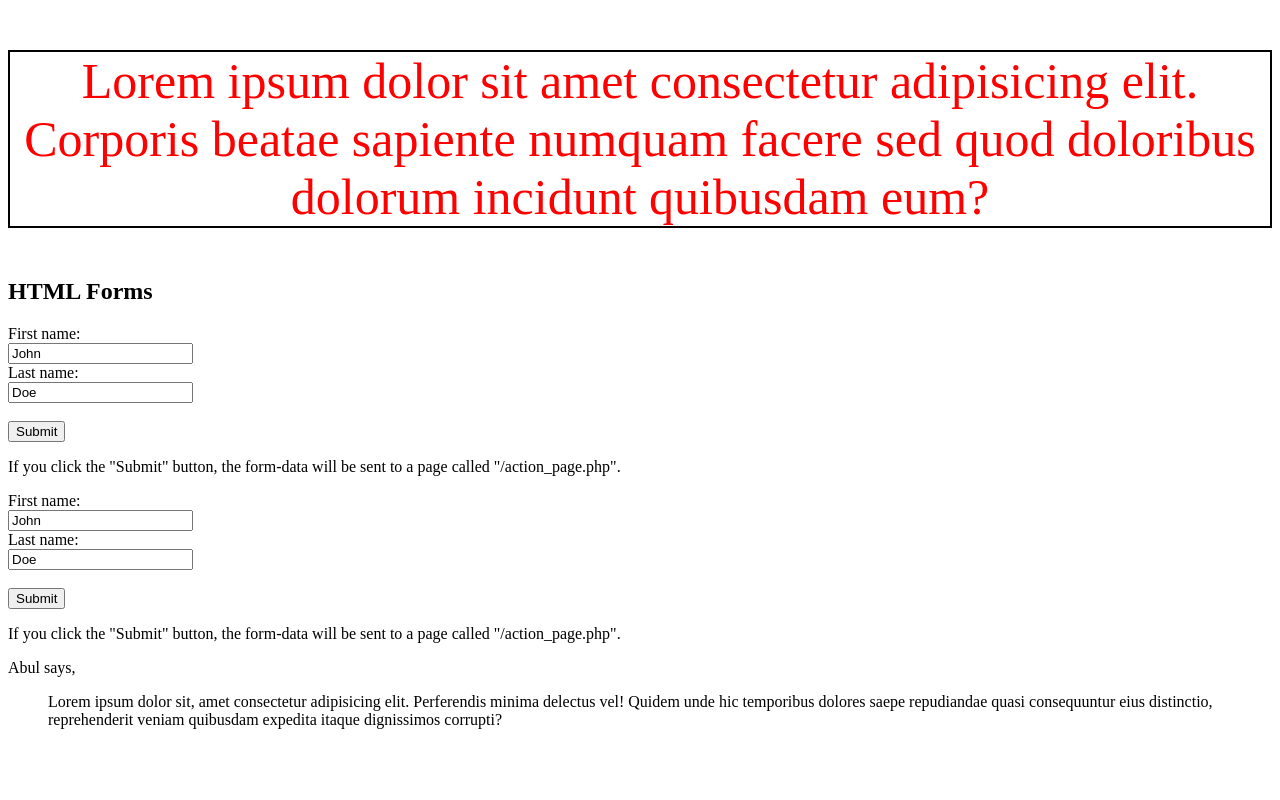
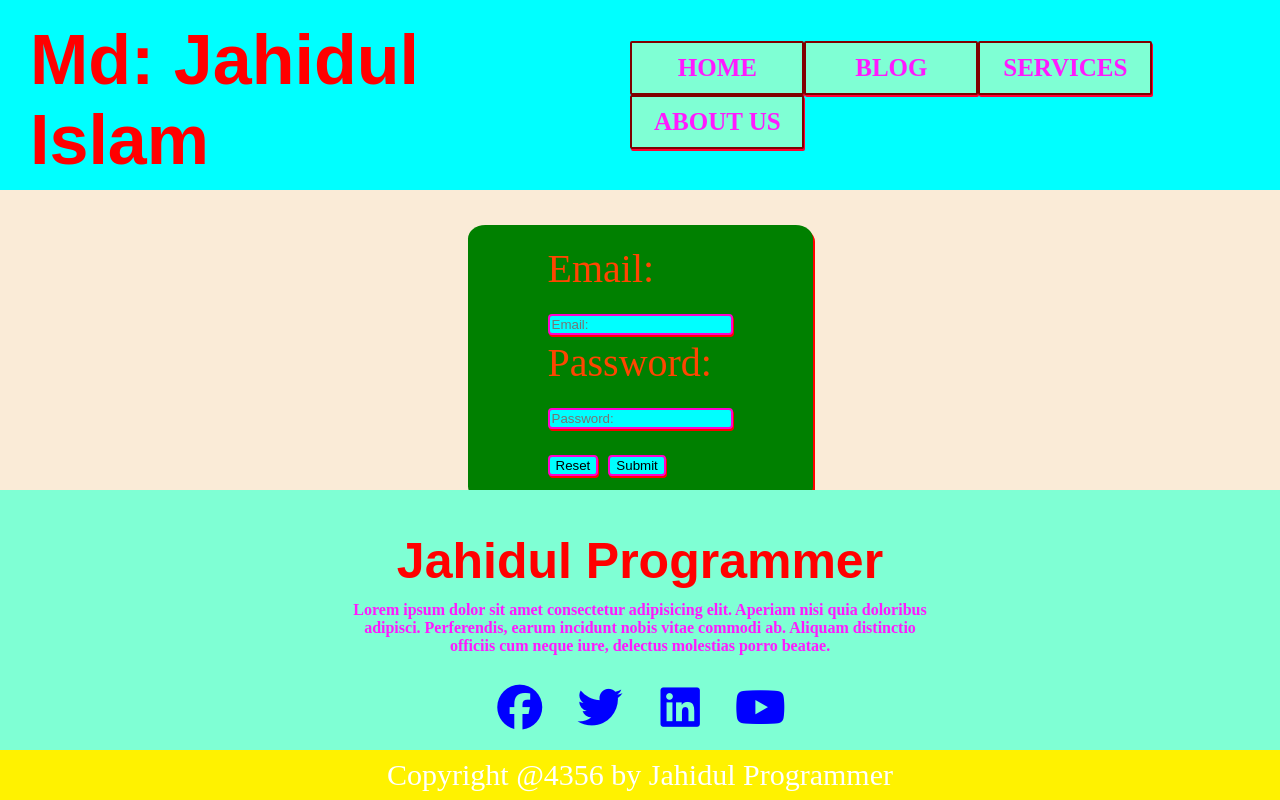
Before and after one commit to Jahidul1274/my-secound-project, a plain HTML site: page index.html in a window 1280 px wide. Drawn offline with Linux system fonts and the light colour scheme.

Commit message:
first commit

```diff
--- a/index.html
+++ b/index.html
@@ -4,35 +4,76 @@
     <meta charset="UTF-8">
     <meta name="viewport" content="width=device-width, initial-scale=1.0">
     <title>Document</title>
-    <link rel="stylesheet" href="style.css"> </head>
+    <link rel="stylesheet" href="style.css">
+    <link rel="stylesheet" href="c:\Users\tohid\OneDrive\Desktop\Font Awesome\css\all.min.css">
+    <link rel="stylesheet" href="c:\Users\tohid\OneDrive\Desktop\Font Awesome\css\fontawesome.min.css">
+
+     </head>
 <body>
-    <p class="text">Lorem ipsum dolor sit amet consectetur adipisicing elit. Corporis beatae sapiente numquam facere sed quod doloribus dolorum incidunt quibusdam eum?</p>
+    <!--header tag start-->
+<header>
+    <div class="logo">
+        Md: Jahidul Islam
+    </div>
+    <div class="rusni">
+        <ul>
+            <li><a href="#">Home</a></li>
+            <li><a href="#">Blog</a></li>
+            <li><a href="#">Services</a>
+                <ul>
+                    <li>Graphics</li>
+                    <li>Web Design</li>
+                    <li>Web Development</li>
+                </ul>
+            </li>
+            <li><a href="#">About Us</a></li>
+        </ul>
+    </div>
+</header>
+<!--haeder tag end-->
 
-    <h2>HTML Forms</h2>
+<!--form tag start-->
+<div class="form1">
+    <form action="#" method="GET">
+    Email:
+    <br>
+    <input type="text" id="email" name="email" placeholder="Email:">
+    <br>
+    Password:
+    <br>
+    <input type="text" id="password" name="password" placeholder="Password:">
+    <br>
 
-    <form action="/action_page.php">
-        <label for="fname">First name:</label><br>
-        <input type="text" id="fname" name="fname" value="John"><br>
-        <label for="lname">Last name:</label><br>
-        <input type="text" id="lname" name="lname" value="Doe"><br><br>
-        <input type="submit" value="Submit">
+    <input type="reset" value="Reset">
+    <input type="submit" value="Submit">
+
     </form>
+</div>
 
-    <p>If you click the "Submit" button, the form-data will be sent to a page called "/action_page.php".</p>
 
-        <form action="/action_page.php">
-            <label for="fname">First name:</label><br>
-            <input type="text" id="fname" name="fname" value="John"><br>
-            <label for="lname">Last name:</label><br>
-            <input type="text" id="lname" name="lname" value="Doe"><br><br>
-            <input type="submit" value="Submit">
-        </form>
+<!--form tag end -->
 
-        <p>If you click the "Submit" button, the form-data will be sent to a page called "/action_page.php".</p>
-        <p>
-            Abul says, <blockquote>Lorem ipsum dolor sit, amet consectetur adipisicing elit. Perferendis minima delectus vel! Quidem unde hic temporibus dolores saepe repudiandae quasi consequuntur eius distinctio, reprehenderit veniam quibusdam expedita itaque dignissimos corrupti?</blockquote>
+<!--footer tag start-->
+<footer>
+    <div class="name">
+        <h2>Jahidul Programmer</h2>
+    </div>
+    <div class="text">
+        <p>Lorem ipsum dolor sit amet consectetur adipisicing elit. Aperiam nisi quia doloribus adipisci. Perferendis, earum incidunt nobis vitae commodi ab. Aliquam distinctio officiis cum neque iure, delectus molestias porro beatae.</p>
+    </div>
+    <div class="icons">
+        <i class="fa-brands fa-facebook"></i>
+        <i class="fa-brands fa-twitter"></i>
+        <i class="fa-brands fa-linkedin"></i>
+        <i class="fa-brands fa-youtube"></i>
+    </div>
+    <div class="copy">
+        Copyright @4356 by Jahidul Programmer
+    </div>
 
-        </p>
+</footer>
+<!--footer tag end-->
+
 
 </body>
 </html>
--- a/style.css
+++ b/style.css
@@ -1,6 +1,146 @@
-.text{
+/* header tag start */
+body{
+    padding: 0;
+    margin: 0;
+    box-sizing: border-box;
+    background-color: antiquewhite;
+
+}
+header{
+width: 100%;
+background-color:aqua;
+color: rgb(51, 255, 0);
+display: flex;
+}
+.logo{
+    font-family: Arial, Helvetica, sans-serif;
+    font-size: 70px;
+    font-weight: bold;
+    margin-left: 20px;
+    padding: 10px;
     color: red;
+    margin-top: 10px;
+
+
+}
+.rusni{
+    display: flex;
+    justify-content: center;
+    align-items: center;
+
+}
+.rusni ul{
+    list-style: none;
+}
+.rusni ul li{
+    background-color:aquamarine;
+    width: 170px;
+    border: 2px solid rgb(128, 0, 0);
+    box-shadow: 1px 2px rgb(255, 0, 51);
+    border-radius: 2px;
+    height: 50px;
+    line-height: 50px;
+    text-align: center;
+    float: left;
+    color:rgb(255, 0, 204);
+    font-size: 15px;
+    font-weight: bold;
+    text-transform: uppercase;
+}
+.rusni ul li a{
+    text-decoration: none;
+    color: rgb(255, 25, 255);
+    text-align: center;
+    justify-content: center;
+    align-items: center;
+    font-size: 25px;
+
+}
+
+.rusni ul li:hover{
+    background-color: rgb(20, 220, 57);
+    transition: all ease-in 0.5s;
+
+}
+.rusni ul ul{
+    display: none;
+}
+.rusni ul li:hover > ul{
+display: block;
+}
+/* header tag end */
+
+/* form tag start */
+
+.form1{
+    width: fit-content;
+    height: fit-content;
+    background-color: green;
+    margin: 0 auto;
+    font-size: 40px;
+    padding: 20px 80px;
+    margin-top: 35px;
+    border-radius: 5%;
+    box-shadow: 2px 3px red;
+    color: orangered;
+}
+
+.form1 input{
+    background-color: aqua;
+    border-radius: 4px;
+    box-shadow: 1px 2px red;
+    border: 2px solid rgb(255, 0, 204);
+}
+
+
+/* form tag end */
+
+/* footer tag start */
+
+footer{
+    width: 100%;
+    margin:0 auto;
+    position: absolute;
+    bottom: 0;
+    text-align: center;
+    background-color:aquamarine;
+    color: rgb(255, 25, 255);
+}
+.name h2{
+    font-family: Arial, Helvetica, sans-serif;
+    font-weight: bold;
     font-size: 50px;
+    color: red;
+}
+
+
+
+
+
+
+.text p{
+    width: 600px;
+    margin: 0 auto;
     text-align: center;
-    border: 2px solid #000;
+    position: relative;
+    color: rgb(255,25,255);
+    top: -30px;
+    font-weight: bold;
 }
+.icons i{
+    font-size: 45px;
+    position: relative;
+    top: -10px;
+    padding: 10px;
+    color: blue;
+}
+.copy{
+    width: 100%;
+    color:white;
+    height: 50px;
+    background-color:rgb(255, 242, 0);
+    font-size: 30px;
+    line-height: 50px;
+
+}
+/* footer tag end */
```
